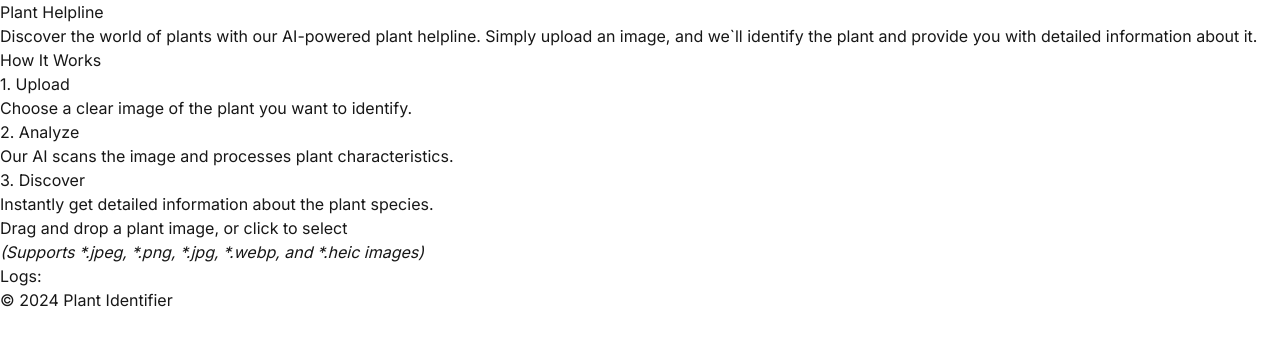
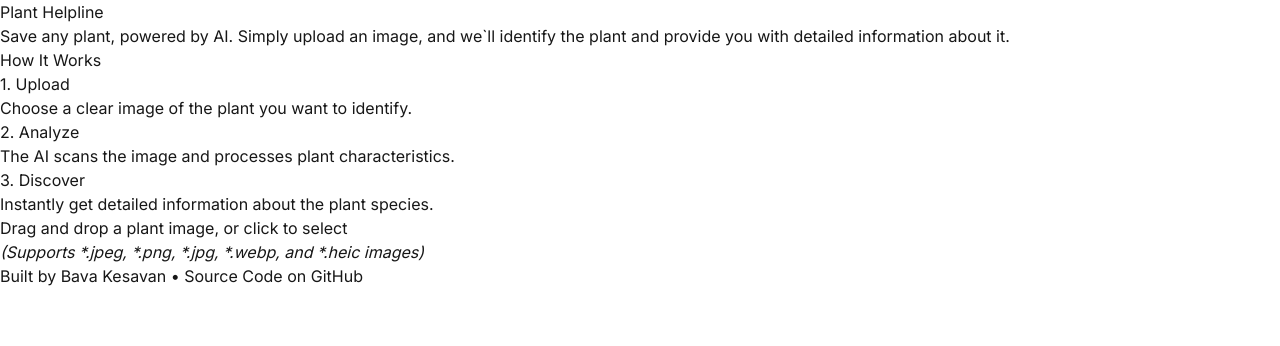
Before and after one commit to bavakesavan/plant-ai, a Next.js app: page / in a window 1280 px wide. Shown: the top 346 px of the page. Built offline with nearby package versions, Linux system fonts and the light colour scheme.

Commit message:
update output

```diff
--- a/src/app/components/ImageUploader.tsx
+++ b/src/app/components/ImageUploader.tsx
@@ -119,6 +119,7 @@ export default function ImageUploader({ onIdentify }: ImageUploaderProps) {
         {error && <p className="text-red-500 mt-4">{error}</p>}
       </div>
 
+      {process.env.NEXT_PUBLIC_USER! == 'dev' && (
         <div className="mt-4">
           <h3 className="text-xl font-bold text-green-800">Logs:</h3>
           <pre
@@ -128,6 +129,7 @@ export default function ImageUploader({ onIdentify }: ImageUploaderProps) {
             {logMessages.join('\n')}
           </pre>
         </div>
+      )}
     </div>
   );
 }
--- a/src/app/components/PlantResults.tsx
+++ b/src/app/components/PlantResults.tsx
@@ -1,7 +1,7 @@
 import { PlantInfo } from "../types/plant-info";
 import { FaSun, FaCloudSun, FaCloud } from "react-icons/fa";
 import { WiThermometer, WiRaindrop } from "react-icons/wi";
-import { GiTreeBranch, GiEarthCrack, GiFlowerPot } from "react-icons/gi";
+import { GiTreeBranch, GiEarthCrack, GiFlowerPot, GiHearts, GiHouse, GiWorld } from "react-icons/gi";
 import { useState } from "react";
 
 export default function PlantResults({ plantInfo }: { plantInfo: PlantInfo }) {
@@ -32,6 +32,7 @@ export default function PlantResults({ plantInfo }: { plantInfo: PlantInfo }) {
     if (!waterNeeds) return <WiRaindrop className="text-gray-400" />;
     if (waterNeeds.toLowerCase().includes("high")) return <WiRaindrop className="text-blue-500" />;
     if (waterNeeds.toLowerCase().includes("medium")) return <WiRaindrop className="text-green-500" />;
+    if (waterNeeds.toLowerCase().includes("regular")) return <WiRaindrop className="text-green-500" />;
     return <WiRaindrop className="text-yellow-500" />;
   };
 
@@ -39,44 +40,56 @@ export default function PlantResults({ plantInfo }: { plantInfo: PlantInfo }) {
     {
       label: "Sunlight",
       icon: getSunlightIcon(plantInfo.sunlightRequirements.short),
-      shortText: plantInfo.sunlightRequirements.short || "None",
+      shortText: plantInfo.sunlightRequirements.short || "None Found",
       value: plantInfo.sunlightRequirements.detailed || "Not specified",
     },
     {
       label: "Temperature",
       icon: <WiThermometer className={getTemperatureColor(plantInfo.temperatureRequirements.short)} />,
-      shortText: plantInfo.temperatureRequirements.short || "None",
+      shortText: plantInfo.temperatureRequirements.short || "None Found",
       value: plantInfo.temperatureRequirements.detailed || "Not specified",
     },
     {
       label: "Watering",
-      icon: getWaterNeedsIcon(plantInfo.waterNeeds.short),
-      shortText: plantInfo.waterNeeds.short || "None",
+      icon: getWaterNeedsIcon(plantInfo.waterNeeds.detailed),
+      shortText: plantInfo.waterNeeds.short || "None Found",
       value: plantInfo.waterNeeds.detailed || "Not specified",
     },
     {
       label: "Native Region",
-      icon: <GiTreeBranch className="text-green-500" />,
-      shortText: plantInfo.nativeRegion.short || "None",
+      icon: <GiWorld className="text-black-500" />,
+      shortText: plantInfo.nativeRegion.short || "None Found",
       value: plantInfo.nativeRegion.detailed || "Not specified",
     },
     {
       label: "Soil Preference",
       icon: <GiEarthCrack className="text-brown-500" />,
-      shortText: plantInfo.soilPreference.short || "None",
+      shortText: plantInfo.soilPreference.short || "None Found",
       value: plantInfo.soilPreference.detailed || "Not specified",
     },
     {
       label: "Bloom Season",
       icon: <GiFlowerPot className="text-pink-500" />,
-      shortText: plantInfo.bloomSeason.short || "None",
+      shortText: plantInfo.bloomSeason.short || "None  Found",
       value: plantInfo.bloomSeason.detailed || "Not specified",
     },
     {
       label: "Propagation",
       icon: <GiTreeBranch className="text-blue-500" />,
-      shortText: plantInfo.propagationMethods.short || "None",
+      shortText: plantInfo.propagationMethods.short || "None Found",
       value: plantInfo.propagationMethods.detailed || "No propagation methods specified",
+    },
+    {
+      label: "Health Benefits",
+      icon: <GiHearts className="text-red-500" />,
+      shortText: plantInfo.healthBenefits.short || "None Found",
+      value: plantInfo.healthBenefits.detailed || "No health benefits methods specified",
+    },
+    {
+      label: "Location",
+      icon: <GiHouse className="text-grey-500" />,
+      shortText: plantInfo.location.short || "None Found",
+      value: plantInfo.location.detailed || "No location specified",
     },
   ];
 
--- a/src/app/layout.tsx
+++ b/src/app/layout.tsx
@@ -21,7 +21,14 @@ export default function RootLayout({
           {children}
         </main>
         <footer className="bg-green-100 py-4 text-center">
-          <p>© 2024 Plant Identifier</p>
+          <p className="text-gray-600">
+            Built by <a href="https://bavakesavan.com/" target="_blank" rel="noopener noreferrer" className="text-green-600 font-semibold hover:underline">
+              Bava Kesavan
+            </a> •
+            Source Code on <a href="https://github.com/bavakesavan/plant-ai" target="_blank" rel="noopener noreferrer" className="text-green-600 font-semibold hover:underline">
+              GitHub
+            </a>
+          </p>
         </footer>
       </body>
     </html>
--- a/src/app/page.tsx
+++ b/src/app/page.tsx
@@ -17,13 +17,15 @@ export default function Home() {
   }
 
   return (
+    <div className="flex flex-col">
+      <div className="flex-grow">
         <div className="max-w-4xl mx-auto px-4">
           <div className="text-center mb-12">
             <h1 className="text-5xl font-extrabold text-green-900 mb-4">
               Plant <span className="text-green-600">Helpline</span>
             </h1>
             <p className="text-xl text-gray-600 max-w-2xl mx-auto">
-          Discover the world of plants with our AI-powered plant helpline.
+              Save any plant, powered by AI.
               Simply upload an image, and we`ll identify the plant and provide you with detailed information about it.
             </p>
           </div>
@@ -40,7 +42,7 @@ export default function Home() {
               <div className="bg-white p-6 rounded-lg shadow-md">
                 <h4 className="text-xl font-semibold text-green-700 mb-4">2. Analyze</h4>
                 <p className="text-gray-600">
-              Our AI scans the image and processes plant characteristics.
+                  The AI scans the image and processes plant characteristics.
                 </p>
               </div>
               <div className="bg-white p-6 rounded-lg shadow-md">
@@ -73,5 +75,7 @@ export default function Home() {
             )}
           </div>
         </div>
+      </div>
+    </div>
   )
 }
--- a/src/app/services/gemini-service.ts
+++ b/src/app/services/gemini-service.ts
@@ -78,6 +78,8 @@ function parseGeminiResponse(response: GeminiResponse) {
     waterNeeds: extractInfoDetail(response, 'Water Needs'),
     bloomSeason: extractInfoDetail(response, 'Typical Bloom Season'),
     propagationMethods: extractPropagationMethods(response),
+    healthBenefits: extractInfoDetail(response, 'Health Benefits'),
+    location: extractInfoDetail(response, 'Location'),
     name: extractInfoDetail(response, 'Scientific Name').short,
     imageUrl: response.imageUrl || '',
   };
--- a/src/app/types/plant-info.tsx
+++ b/src/app/types/plant-info.tsx
@@ -11,6 +11,8 @@ export interface PlantInfo {
   waterNeeds: InfoDetail;
   bloomSeason: InfoDetail;
   propagationMethods: PropagationMethods;
+  healthBenefits: InfoDetail;
+  location: InfoDetail;
   name: string;
   imageUrl: string;
 }
--- a/src/pages/api/identifyPlant.ts
+++ b/src/pages/api/identifyPlant.ts
@@ -23,7 +23,7 @@ export default async function handler(req: NextApiRequest, res: NextApiResponse)
   }
 
   const prompt =
-    "Identify this plant in detail. Provide comprehensive information as a json, for each of the following, i want a short info and detailed information. For the sort of temperate i want a min and max:" +
+    "Identify this plant in detail. Avoid using symbols such as asterics in the response. Provide comprehensive information as a json, for each of the following, i want a short information and detailed information. For the short of temperate should have single min and max temp in celcius:" +
     "\n- Scientific Name" +
     "\n- Common Name" +
     "\n- Plant Family" +
@@ -35,7 +35,9 @@ export default async function handler(req: NextApiRequest, res: NextApiResponse)
     "\n- Soil Preference" +
     "\n- Water Needs" +
     "\n- Typical Bloom Season" +
-    "\n- Detailed Propagation Methods" +
+    "\n- Propagation Methods" +
+    "\n- Health Benefits" +
+    "\n- Location" +
     "\n\nProvide the most accurate and detailed information possible.";
 
   try {
```
Lines whose indentation alone changed are shown as unchanged.
